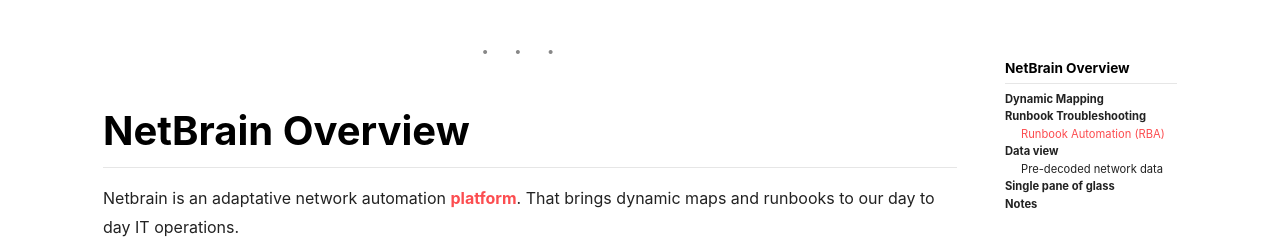
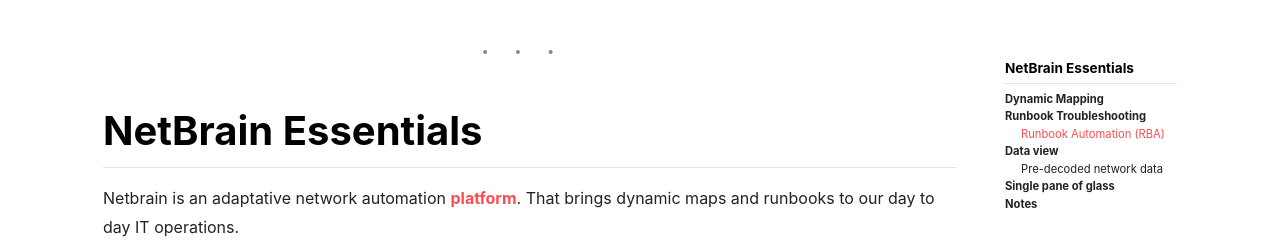
Before and after one commit to amarinjs/sitio, a Jekyll site: the page built from _posts/2019-09-27-Netbrain-basics.md, in a window 1280 px wide. Shown: the part 576-828 px from the top of the page. Built offline with Jekyll 4.4.1, drawn with Linux system fonts in a browser that asks for light colours; nearby versions of some CDN libraries; comment, search, counter and statistics services are not loaded.

Commit message:
Update 2019-09-27-Netbrain-basics.md

```diff
--- a/_posts/2019-09-27-Netbrain-basics.md
+++ b/_posts/2019-09-27-Netbrain-basics.md
@@ -22,7 +22,7 @@
 
 ---
 
-# NetBrain Overview
+# NetBrain Essentials
 
 Netbrain is an adaptative network automation [platform](https://en.wikipedia.org/wiki/Computing_platform). That brings dynamic maps and runbooks to our day to day IT operations.
 
```
